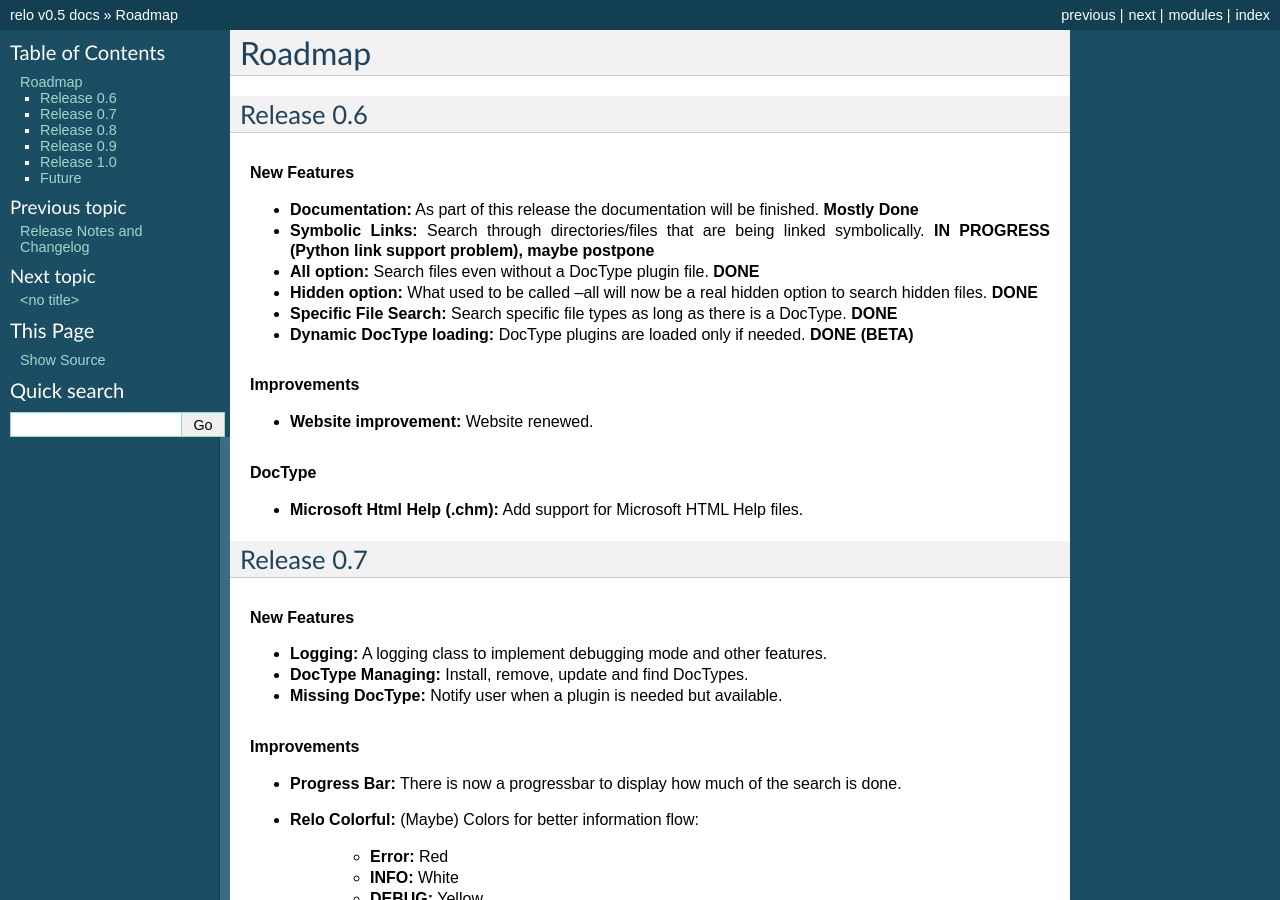
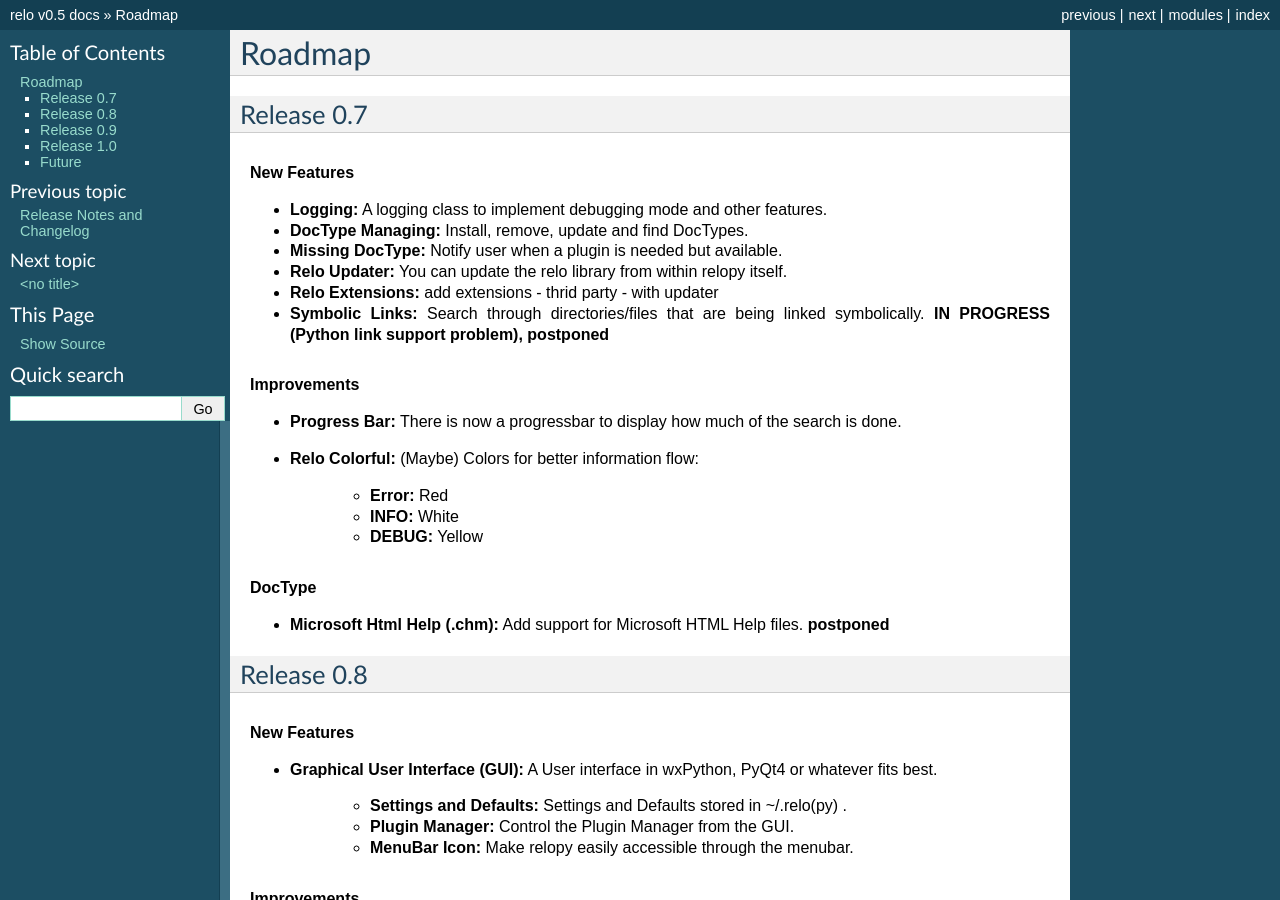
Before and after one commit to cwoebker/relo, a Sphinx documentation site: the page built from docs/roadmap.rst, in a window 1280 px wide and 900 px high. Built offline with Sphinx 7.4.7, drawn with Linux system fonts in a browser that asks for light colours.

Commit message:
some minor stuff and bumped everything to 0.6

```diff
--- a/docs/roadmap.rst
+++ b/docs/roadmap.rst
@@ -5,25 +5,6 @@
 Roadmap
 =======
 
-Release 0.6
-===========
-
-.. rubric:: New Features
-
-* **Documentation:** As part of this release the documentation will be finished. **Mostly Done**
-* **Symbolic Links:** Search through directories/files that are being linked symbolically. **IN PROGRESS (Python link support problem), maybe postpone**
-* **All option:** Search files even without a DocType plugin file. **DONE**
-* **Hidden option:** What used to be called --all will now be a real hidden option to search hidden files. **DONE**
-* **Specific File Search:** Search specific file types as long as there is a DocType. **DONE**
-* **Dynamic DocType loading:** DocType plugins are loaded only if needed. **DONE (BETA)**
-
-.. rubric:: Improvements
-
-* **Website improvement:** Website renewed.
-
-.. rubric:: DocType
-
-* **Microsoft Html Help (.chm):** Add support for Microsoft HTML Help files.
 
 Release 0.7
 ===========
@@ -33,6 +14,9 @@ Release 0.7
 * **Logging:** A logging class to implement debugging mode and other features.
 * **DocType Managing:** Install, remove, update and find DocTypes.
 * **Missing DocType:** Notify user when a plugin is needed but available.
+* **Relo Updater:** You can update the relo library from within relopy itself.
+* **Relo Extensions:** add extensions - thrid party - with updater
+* **Symbolic Links:** Search through directories/files that are being linked symbolically. **IN PROGRESS (Python link support problem), postponed**
 
 .. rubric:: Improvements
 
@@ -44,6 +28,9 @@ Release 0.7
     * **DEBUG:** Yellow
 
 .. rubric:: DocType
+
+* **Microsoft Html Help (.chm):** Add support for Microsoft HTML Help files. **postponed**
+
 
 Release 0.8
 ===========
--- a/relo/__init__.py
+++ b/relo/__init__.py
@@ -72,8 +72,8 @@ class Relo:
             self.startName()
     def startContent(self):
         manager = manage.Manager(self.key, self.extList)
-        print self.filteredList
-        print self.extList
+        #print self.filteredList
+        #print self.extList
         for item in self.filteredList:
             manager.start(item)
     def startName(self):
--- a/setup.py
+++ b/setup.py
@@ -52,7 +52,7 @@ setup(
     author_email = "cwoebker@gmail.com",
     maintainer = "Cecil Woebker",
     maintainer_email = "cwoebker@gmail.com",
-    description = ("Recursive Document Content Search in python"),
+    description = ("Recursive Document Content Search in Python"),
     keywords = "python search document content",
     url = "http://cwoebker.github.com/relo",
     packages = packages,
```
Also changed, not shown: docs/changelog.rst (+19 -4 lines), 4 other files.
